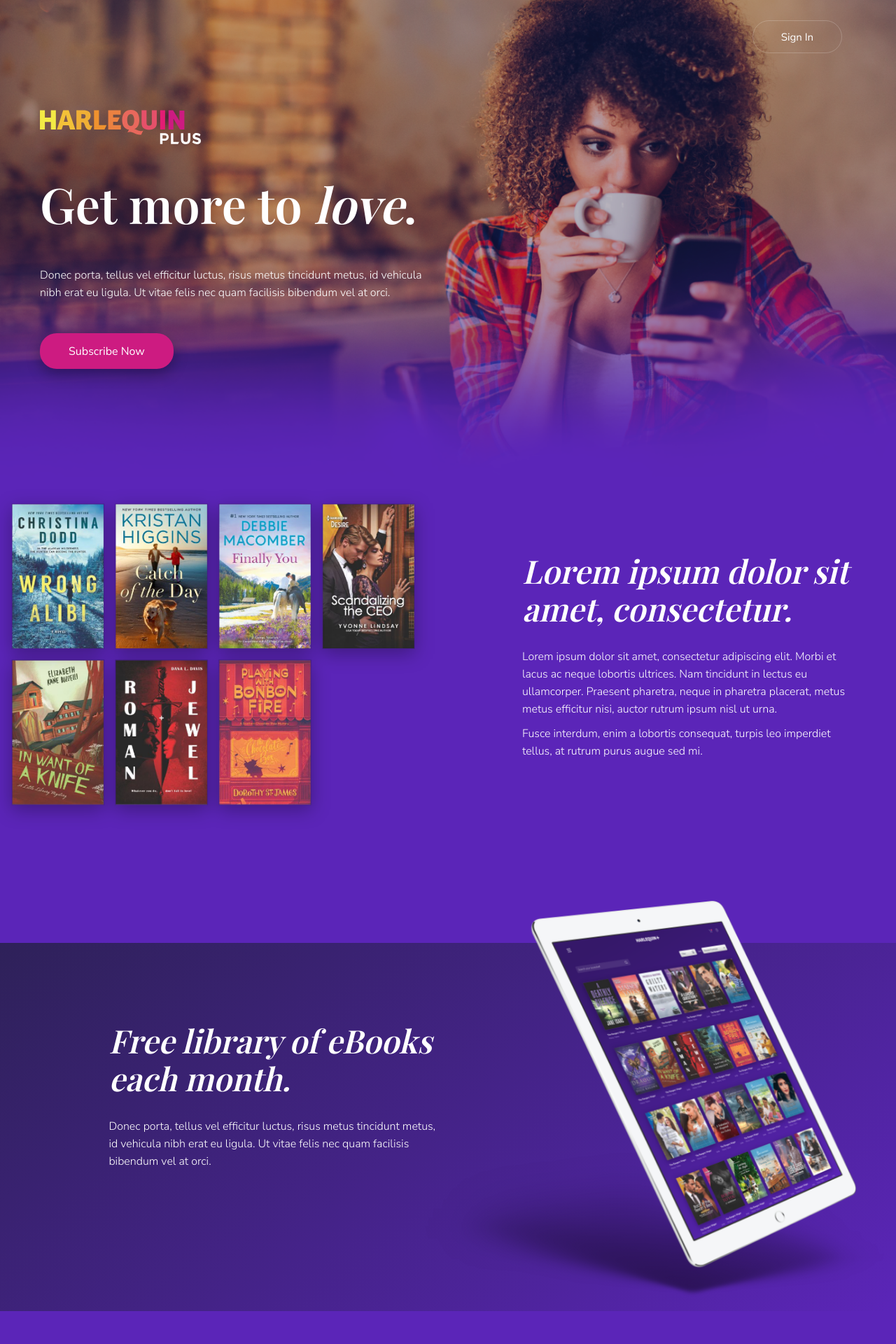
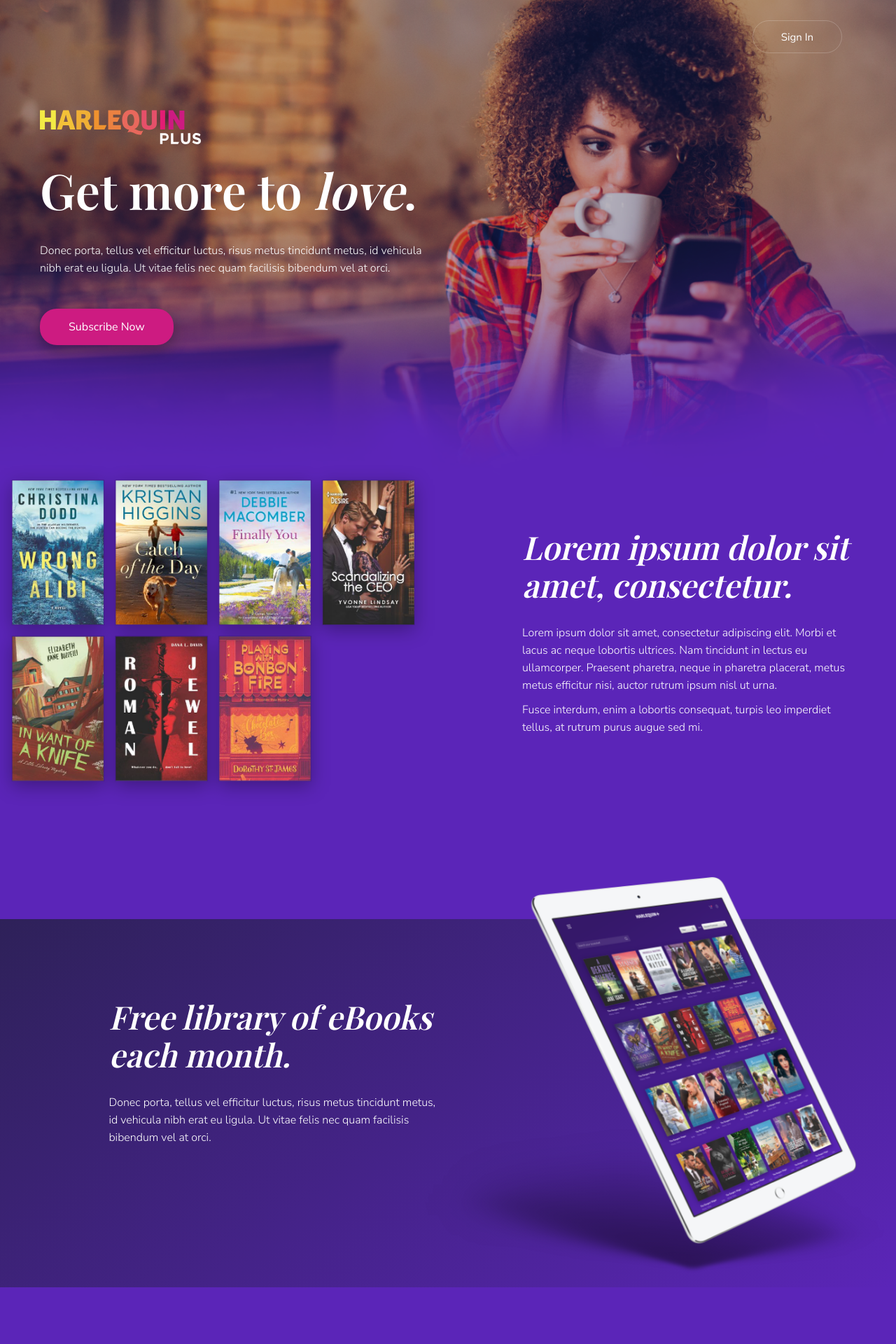
Before and after one commit to sarahwbs/hqn, a Jekyll site: the page built from site/landing.html, in a window 1280 px wide. Shown: the top 1920 px of the page at 70% size. Built offline with Jekyll 4.4.1, drawn with Linux system fonts in a browser that asks for light colours; some web fonts are replaced.

Commit message:
[HP-103] Fix size of subscribe button on hover etc

```diff
--- a/site/_includes/landing-content.html
+++ b/site/_includes/landing-content.html
@@ -8,14 +8,14 @@
           class="w-100"
         />
       </div>
-      <h1 class="landing-intro__heading mt-17 mt-md-0 mb-5 mb-lg-10">
+      <h1 class="landing-intro__heading mt-17 mt-md-0 mb-5 mb-lg-7">
         Get more to <em>love</em>.
       </h1>
 
       {% include body-copy.html copy='Donec porta, tellus vel efficitur luctus,
       risus metus tincidunt metus, id vehicula nibh erat eu ligula. Ut vitae
-      felis nec quam facilisis bibendum vel at orci.' extraClasses="my-5
-      mt-lg-10 mb-6 mb-lg-10" %}
+      felis nec quam facilisis bibendum vel at orci.' extraClasses="my-5 mt-lg-7
+      mb-6 mb-lg-10" %}
 
       <div>
         {% include button.html type="rounded-pink" label="Subscribe Now"
--- a/site/assets/css/_sass/base/button.scss
+++ b/site/assets/css/_sass/base/button.scss
@@ -248,7 +248,12 @@
 }
 
 .subscription-info__button {
-  font-size: 1.6rem;
-  padding: 1.3rem 4rem 1.2rem;
-  white-space: nowrap;
+  &,
+  &:hover,
+  &:active,
+  &:focus {
+    @include normal-text;
+    padding: 1.3rem 4rem 1.2rem;
+    white-space: nowrap;
+  }
 }
--- a/site/assets/css/_sass/components/landing.scss
+++ b/site/assets/css/_sass/components/landing.scss
@@ -130,7 +130,11 @@
 
   @media screen and (min-width: $screen-md) {
     display: inline-block;
-    margin-bottom: 4rem;
+    margin-bottom: 2rem;
+    width: 20rem;
+  }
+
+  @media screen and (min-width: $screen-lg) {
     width: 23rem;
   }
 }
@@ -139,6 +143,11 @@
   margin-left: -2rem;
   margin-right: -2rem;
   position: relative;
+
+  @media screen and (min-width: $screen-sm) {
+    margin-left: -3rem;
+    margin-right: -3rem;
+  }
 
   @media screen and (min-width: $screen-lg) {
     margin-left: -4rem;
```
